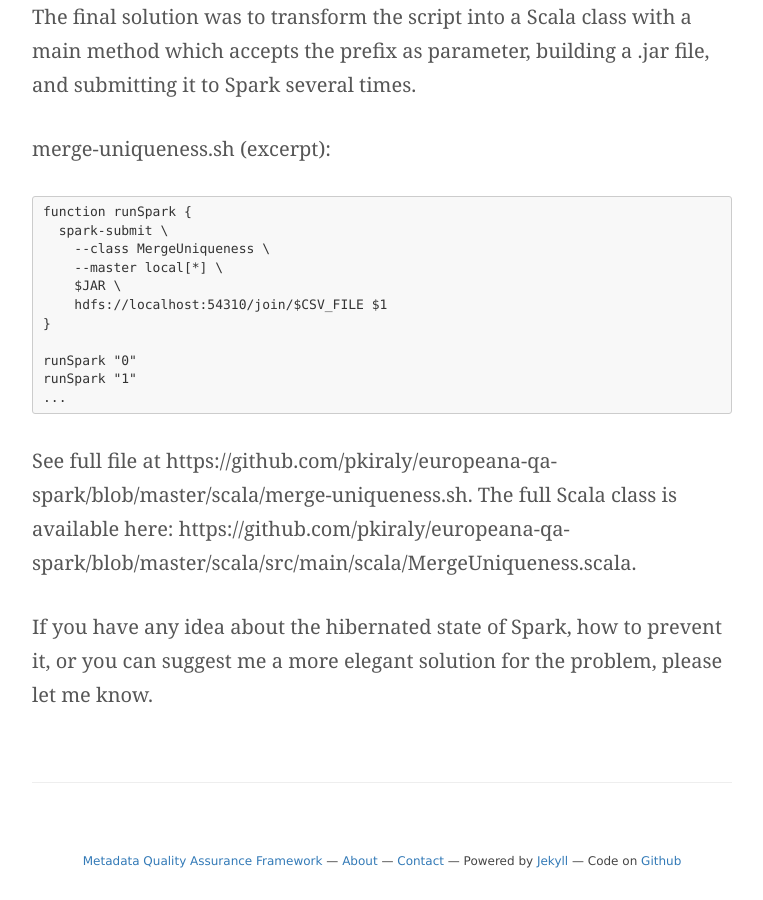
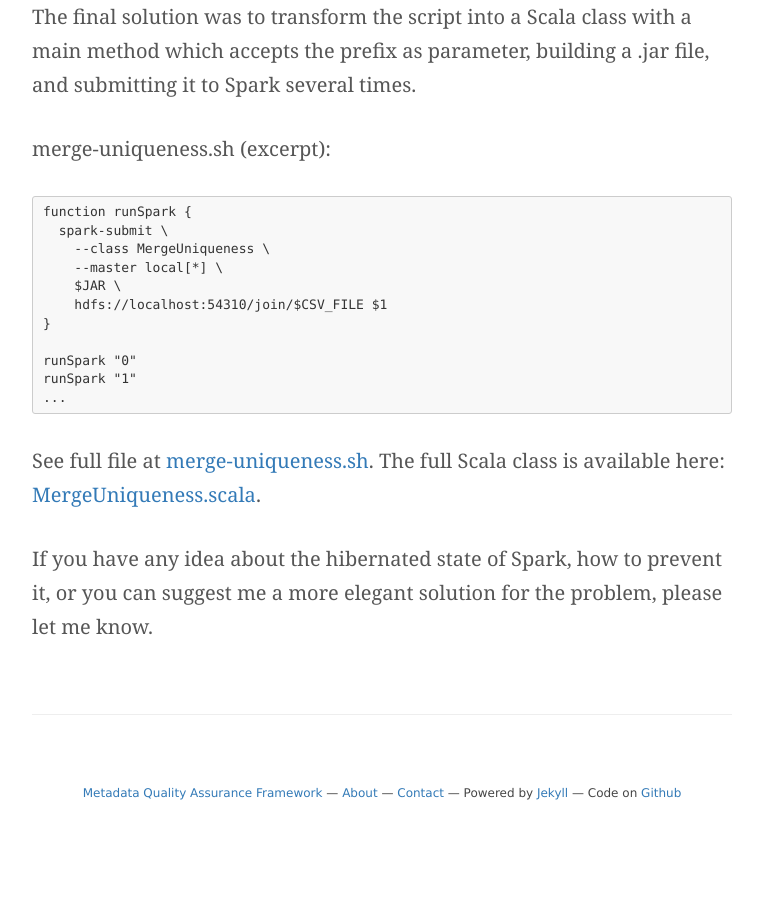
Before and after one commit to pkiraly/pkiraly.github.io, a Jekyll site: the page built from _posts/2016-05-11-a-spark-trick.md, in a window 1280 px wide and 900 px high, scrolled down 3394 px. Shown: the whole window, without its empty margins (258-1021 px from the left). Built offline with Jekyll 4.4.1, drawn with Linux system fonts in a browser that asks for light colours; nearby versions of some CDN libraries; some web fonts are replaced; comment, search, counter and statistics services are not loaded; after the commit the page ends 4226 px from its top, so only the background shows below that; some of the changed lines change nothing that is shown.

Commit message:
Update 2016-05-11-a-spark-trick.md

```diff
--- a/_posts/2016-05-11-a-spark-trick.md
+++ b/_posts/2016-05-11-a-spark-trick.md
@@ -72,6 +72,6 @@ merge-uniqueness.sh (excerpt):
     runSpark "1"
     ...
 
-See full file at https://github.com/pkiraly/europeana-qa-spark/blob/master/scala/merge-uniqueness.sh. The full Scala class is available here: https://github.com/pkiraly/europeana-qa-spark/blob/master/scala/src/main/scala/MergeUniqueness.scala.
+See full file at [merge-uniqueness.sh](https://github.com/pkiraly/europeana-qa-spark/blob/master/scala/merge-uniqueness.sh). The full Scala class is available here: [MergeUniqueness.scala]( https://github.com/pkiraly/europeana-qa-spark/blob/master/scala/src/main/scala/MergeUniqueness.scala).
 
 If you have any idea about the hibernated state of Spark, how to prevent it, or you can suggest me a more elegant solution for the problem, please let me know.
```
